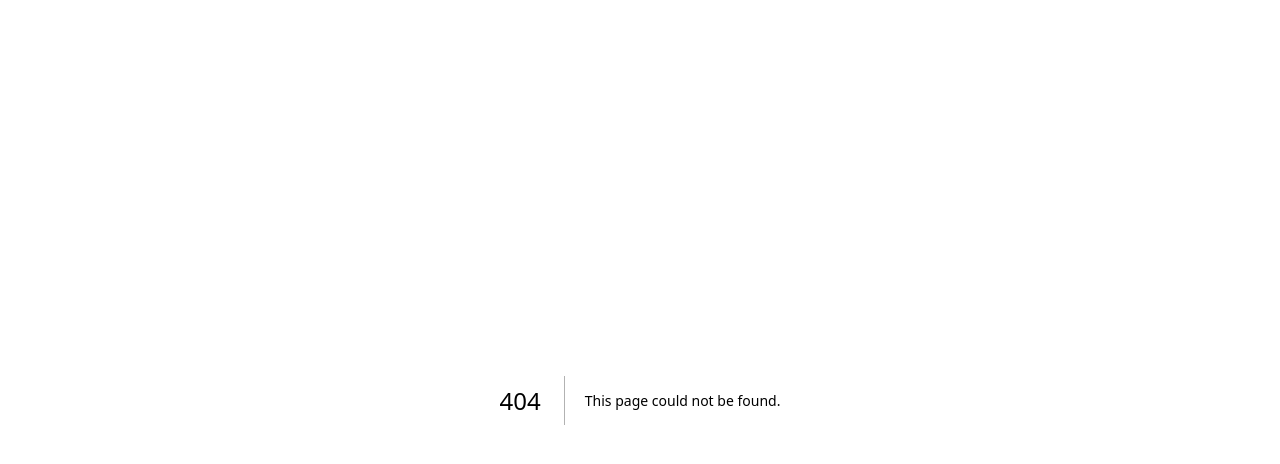
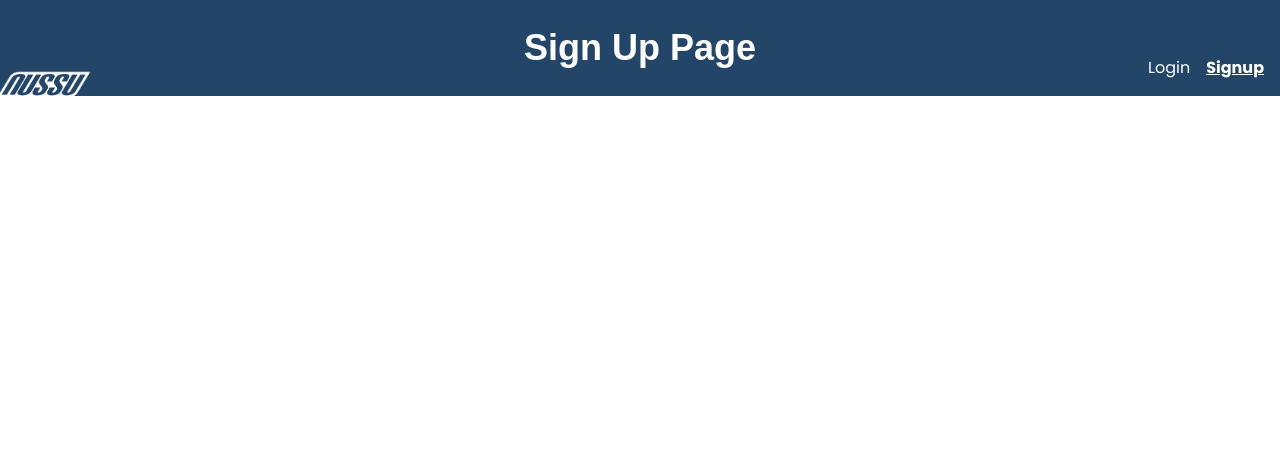
Before and after one commit to nussucommit/finsec-website-frontend, a Next.js app: page /signup in a window 1280 px wide. Before the commit this address had no page. Shown: the top 464 px of the page. Built offline with nearby package versions, Linux system fonts and the light colour scheme; a web font is replaced by a local one.

Commit message:
login/signup navigation done

```diff
--- a/src/app/layout.tsx
+++ b/src/app/layout.tsx
@@ -4,8 +4,10 @@ import { Inter } from 'next/font/google'
 // Custom fonts
 import { Biryani } from 'next/font/google'
 import { Dosis } from 'next/font/google'
+import { Poppins } from 'next/font/google'
 
 import './globals.css'
+import Login from './login/page'
 
 const inter = Inter({ subsets: ['latin'] })
 
@@ -18,10 +20,10 @@ export const dosis = Dosis({
   subsets: ['latin']
 })
 
-export const metadata: Metadata = {
-  title: 'I love you Jason',
-  description: 'NUSSU Finsec',
-}
+export const poppins = Poppins({
+  subsets: ['latin'],
+  weight: ['400', '700']
+})
 
 export default function RootLayout({
   children,
@@ -30,7 +32,12 @@ export default function RootLayout({
 }) {
   return (
     <html lang="en">
+      <head>
+        <title>I love you Jason</title>
+        <meta name='description' content='NUSSU Finsec' />
+      </head>
       <body className={inter.className}>
+
         {children}
       </body>
     </html>
--- /dev/null
+++ b/src/app/login/page.tsx
@@ -0,0 +1,40 @@
+'use client';
+import Header from '@/components/Header'
+import { poppins } from '../layout'
+import { usePathname } from 'next/navigation';
+import Link from 'next/link';
+
+const Login = () => {
+
+  const pathname = usePathname();
+
+  const navElements = [
+    {label: "Login", href: "/login"},
+    {label: "Signup", href: "/signup"},
+  ];
+
+  return (
+    <main>
+
+      <Header title={"Log In Page"}>
+
+        <div className='absolute bottom-0 right-0 flex space-x-4 mr-4 mb-4'>
+
+          {navElements.map(({label, href}) => (
+            <Link
+              key={label}
+              href={href}
+              className= {pathname === href ? "active text-white font-bold underline" : "text-white"}>
+              <p className={poppins.className}>{label}</p>
+            </Link>
+          ))}
+
+        </div>
+
+      </Header>
+
+    </main>
+  )
+}
+
+export default Login;
--- a/src/app/page.tsx
+++ /dev/null
@@ -1,12 +0,0 @@
-import Header from '@/components/Header'
-import Image from 'next/image'
-
-export default function Home() {
-  return (
-    <main>
-      <Header title={"Log In Page"}>
-
-      </Header>
-    </main>
-  )
-}
--- /dev/null
+++ b/src/app/signup/page.tsx
@@ -0,0 +1,36 @@
+'use client';
+import Header from '@/components/Header'
+import { poppins } from '../layout'
+import { usePathname } from 'next/navigation';
+import Link from 'next/link';
+
+export default function Signup() {
+
+  const pathname = usePathname();
+
+  const navElements = [
+    {label: "Login", href: "/login"},
+    {label: "Signup", href: "/signup"},
+  ];
+
+  return (
+    <main>
+      <Header title={"Sign Up Page"}>
+
+        <div className='absolute bottom-0 right-0 flex space-x-4 mr-4 mb-4'>
+
+        {navElements.map(({label, href}) => (
+            <Link
+              key={label}
+              href={href}
+              className= {pathname === href ? "active text-white font-bold underline" : "text-white"}>
+              <p className={poppins.className}>{label}</p>
+            </Link>
+          ))}
+
+        </div>
+
+      </Header>
+    </main>
+  )
+}
--- a/src/components/Header.tsx
+++ b/src/components/Header.tsx
@@ -3,11 +3,12 @@ import Image from "next/image";
 import { biryani } from "@/app/layout";
 
 interface HeaderProps {
-    title: String
+    title: String,
+    children?: React.ReactNode
 }
 
 // This is just the dark blue background with NUSSU logo (without nav components)
-const Header: React.FC<HeaderProps> = ({title}) => {
+const Header: React.FC<HeaderProps> = ({title, children}) => {
     return (
 
         // Dark Blue background
@@ -28,6 +29,9 @@ const Header: React.FC<HeaderProps> = ({title}) => {
                     />
             </div>
 
+            {/* Children (additional nav buttons, if any) */}
+            {children}
+
         </div>
 
     )
```
